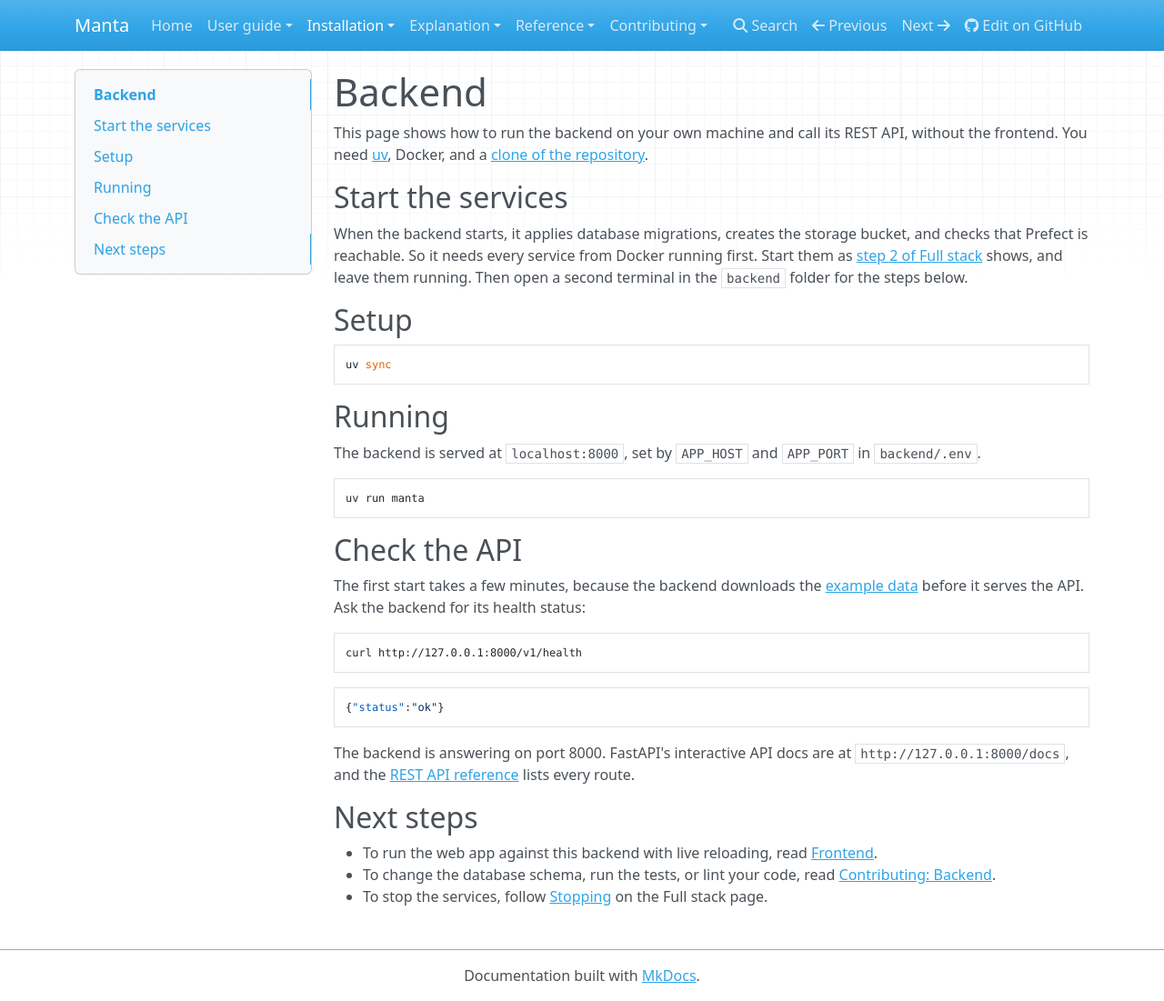
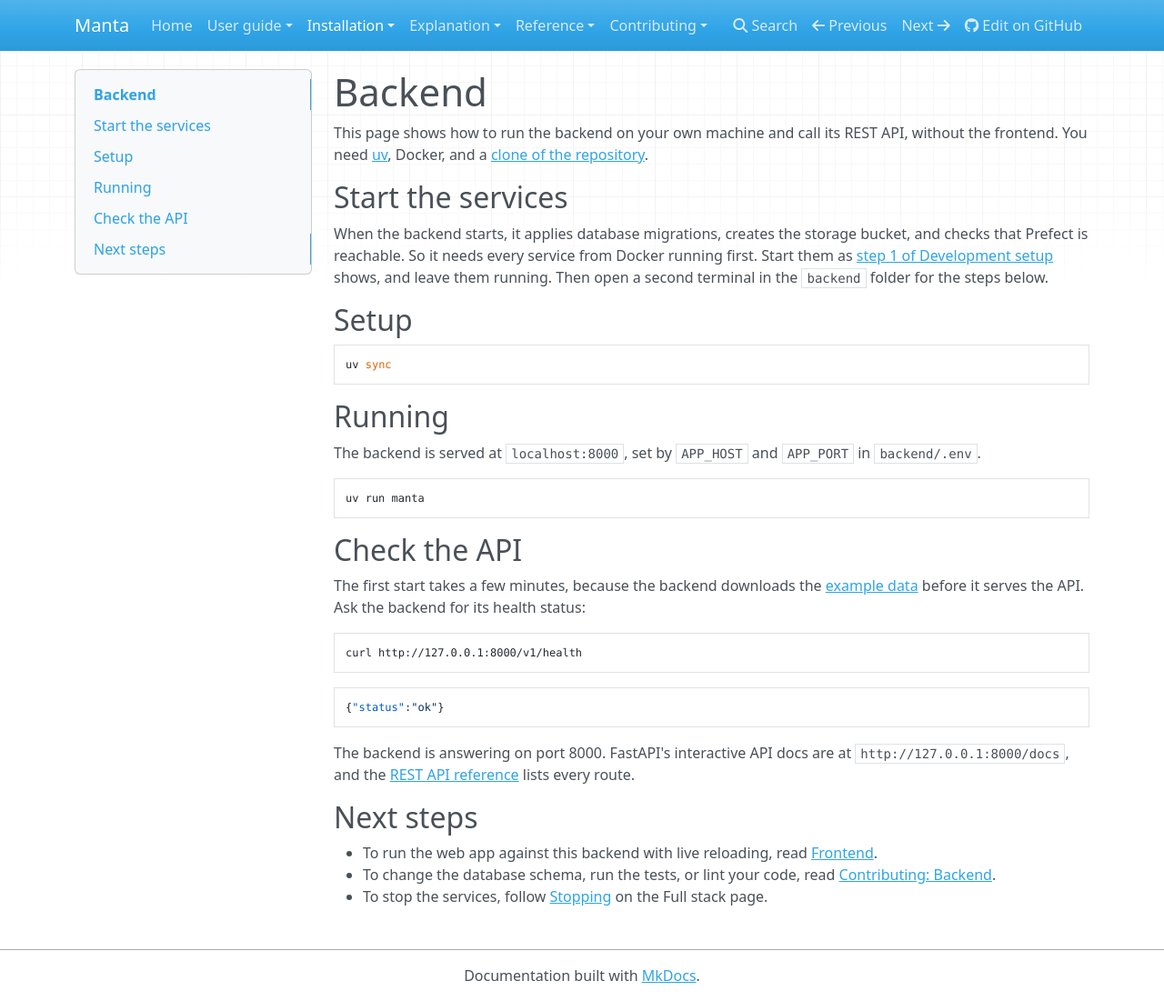
Before and after one commit to manta-plan/manta, an MkDocs documentation site: the page built from docs/installation/backend.md, in a window 1280 px wide and 1101 px high. Shown: the whole window at 91% size. Built offline with MkDocs 1.6.1, drawn with Linux system fonts in a browser that asks for light colours; nearby versions of some CDN libraries.

Commit message:
docs: fix full-stack anchors after README step renumbering
Co-Authored-By: Claude Opus 5.5 <noreply@anthropic.com>
Signed-off-by: Pradyot Ranjan <99216956+prady0t@users.noreply.github.com>

```diff
--- a/docs/installation/backend.md
+++ b/docs/installation/backend.md
@@ -12,7 +12,7 @@ You need [uv](https://docs.astral.sh/uv/getting-started/installation/), Docker,
 
 When the backend starts, it applies database migrations, creates the storage bucket, and checks that Prefect is reachable.
 So it needs every service from Docker running first.
-Start them as [step 2 of Full stack](full-stack.md#2-start-the-services) shows, and leave them running.
+Start them as [step 1 of Development setup](full-stack.md#1-start-the-services) shows, and leave them running.
 Then open a second terminal in the `backend` folder for the steps below.
 
 --8<-- "backend/README.md:docs-setup"
--- a/docs/installation/frontend.md
+++ b/docs/installation/frontend.md
@@ -13,7 +13,7 @@ So before you start, run the backend as [Backend](backend.md) shows.
 
 ## Open the web app
 
-Go to `http://localhost:5173` and log in with the account that [Full stack](full-stack.md#5-open-manta) names.
+Go to `http://localhost:5173` and log in with the account that [Full stack](full-stack.md#3-open-manta) names.
 The page reloads when you save a change to a file in `frontend/src`.
 If the page loads but login fails, check that the backend answers on port 8000, as [Check the API](backend.md#check-the-api) shows.
 
```
